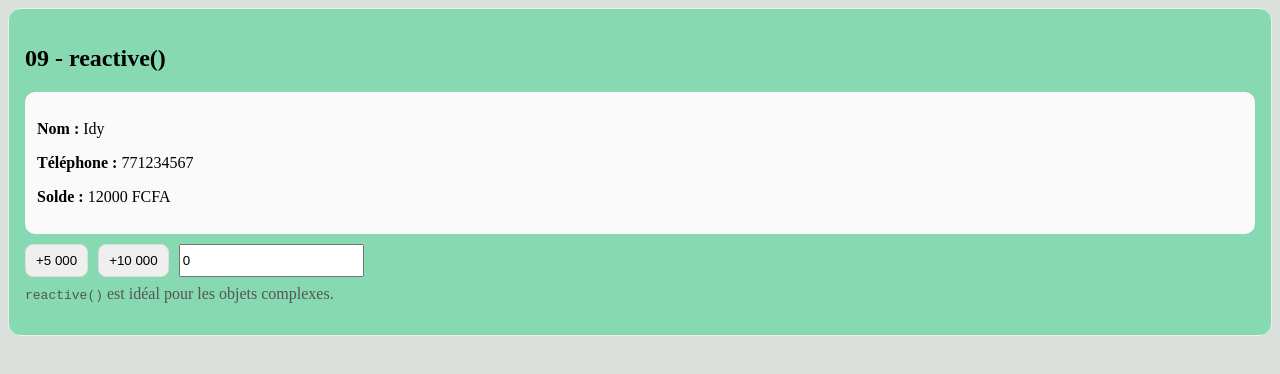
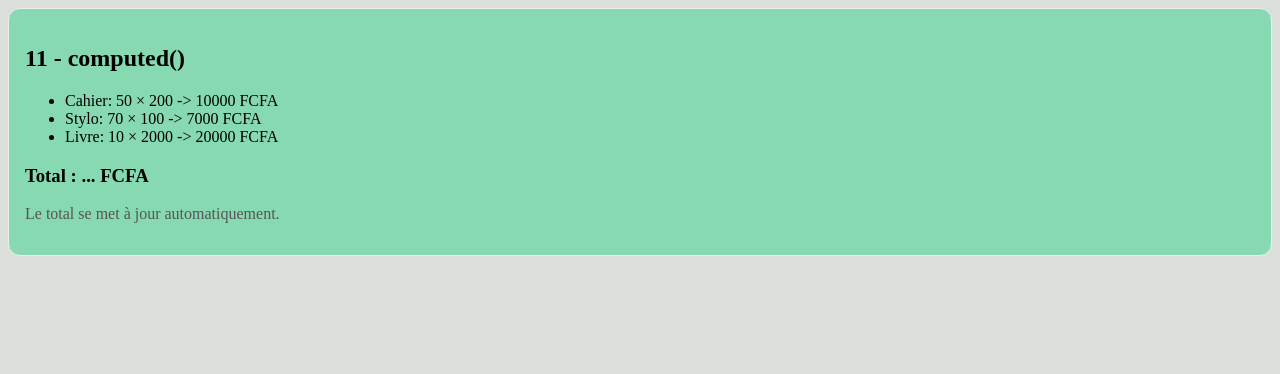
Before and after one commit to mouhamadoufallBah/cours, a Vue app: page / in a window 1280 px wide. Shown: the top 374 px of the page. Built offline with nearby package versions, Linux system fonts and the light colour scheme.

Commit message:
feat: sans computed

```diff
--- a/src/App.vue
+++ b/src/App.vue
@@ -5,16 +5,18 @@
 // import DynamicAttribut from './demos/04_dynamic_attribut/DynamicAttribut.vue'
 // import Event from './demos/05_event/Event.vue'
 // import Event from './demos/05_event/FormEvent.vue'
-import Reactive from './demos/06_reactive/Reactive.vue'
+// import Reactive from './demos/06_reactive/Reactive.vue'
+import Computed from "./demos/07_computed/Computed.vue";
 </script>
 
 <template>
   <section>
     <!-- <HelloWorld /> -->
     <!-- <Interpolation/> -->
-     <!-- <VBind/> -->
-      <!-- <DynamicAttribut/> -->
-      <!-- <Event/> -->
-       <Reactive/>
- </section>
+    <!-- <VBind/> -->
+    <!-- <DynamicAttribut/> -->
+    <!-- <Event/> -->
+    <!-- <Reactive/> -->
+    <Computed />
+  </section>
 </template>
--- /dev/null
+++ b/src/demos/07_computed/Computed.vue
@@ -0,0 +1,50 @@
+<script setup>
+import { reactive } from "vue";
+
+const cart = reactive([
+  {
+    nom: "Cahier",
+    prix: 200,
+    qte: 50,
+  },
+  {
+    nom: "Stylo",
+    prix: 100,
+    qte: 70,
+  },
+  {
+    nom: "Livre",
+    prix: 2000,
+    qte: 10,
+  },
+]);
+</script>
+
+<template>
+  <section class="card">
+    <h2>11 - computed()</h2>
+
+    <ul>
+      <li v-for="item in cart" :key="item.nom">
+        {{ item.nom }}: {{ item.qte }} × {{ item.prix }} ->
+        {{ item.qte * item.prix }} FCFA
+      </li>
+    </ul>
+
+    <h3>Total : ... FCFA</h3>
+
+    <p class="note">Le total se met à jour automatiquement.</p>
+  </section>
+</template>
+
+<style scoped>
+.card {
+  padding: 16px;
+  border: 1px solid #eee;
+  border-radius: 12px;
+}
+.note {
+  margin-top: 8px;
+  color: #555;
+}
+</style>
```
